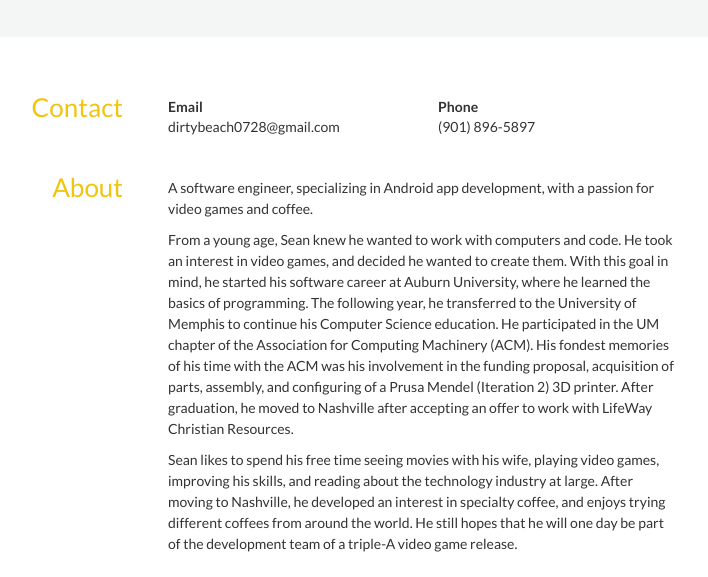
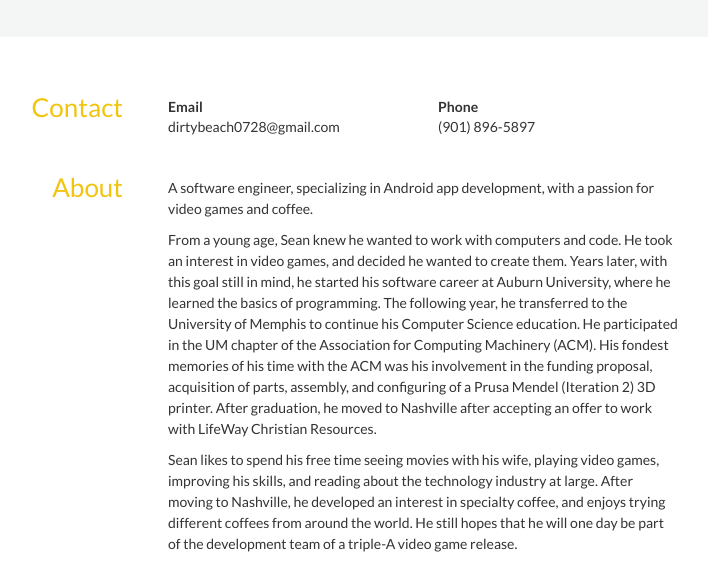
Before and after one commit to sbeach/sbeach.github.io, a plain HTML site: page index.html in a window 1280 px wide. Shown: the part 149-726 px from the top of the page, without its empty margins (307-1015 px from the left). Drawn offline with nearby package versions, Linux system fonts and the light colour scheme; some icons are missing.

Commit message:
Updating summary

```diff
--- a/index.html
+++ b/index.html
@@ -232,7 +232,7 @@ h4 span:first-child {
 		</aside>
 		<div class="col-sm-9">
 			<p>A software engineer, specializing in Android app development, with a passion for video games and coffee.</p>
-            <p>From a young age, Sean knew he wanted to work with computers and code. He took an interest in video games, and decided he wanted to create them. With this goal in mind, he started his software career at Auburn University, where he learned the basics of programming. The following year, he transferred to the University of Memphis to continue his Computer Science education. He participated in the UM chapter of the Association for Computing Machinery (ACM). His fondest memories of his time with the ACM was his involvement in the funding proposal, acquisition of parts, assembly, and configuring of a Prusa Mendel (Iteration 2) 3D printer. After graduation, he moved to Nashville after accepting an offer to work with LifeWay Christian Resources.</p>
+            <p>From a young age, Sean knew he wanted to work with computers and code. He took an interest in video games, and decided he wanted to create them. Years later, with this goal still in mind, he started his software career at Auburn University, where he learned the basics of programming. The following year, he transferred to the University of Memphis to continue his Computer Science education. He participated in the UM chapter of the Association for Computing Machinery (ACM). His fondest memories of his time with the ACM was his involvement in the funding proposal, acquisition of parts, assembly, and configuring of a Prusa Mendel (Iteration 2) 3D printer. After graduation, he moved to Nashville after accepting an offer to work with LifeWay Christian Resources.</p>
             <p>Sean likes to spend his free time seeing movies with his wife, playing video games, improving his skills, and reading about the technology industry at large. After moving to Nashville, he developed an interest in specialty coffee, and enjoys trying different coffees from around the world. He still hopes that he will one day be part of the development team of a triple-A video game release.</p>
 		</div>
 	</section>
```
